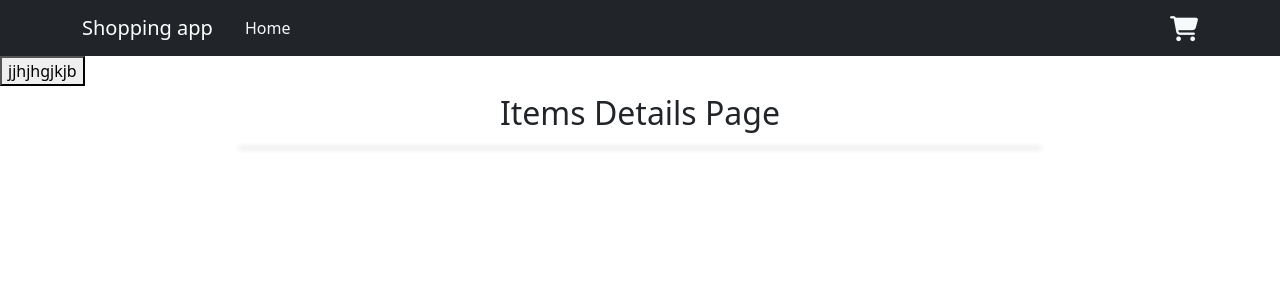
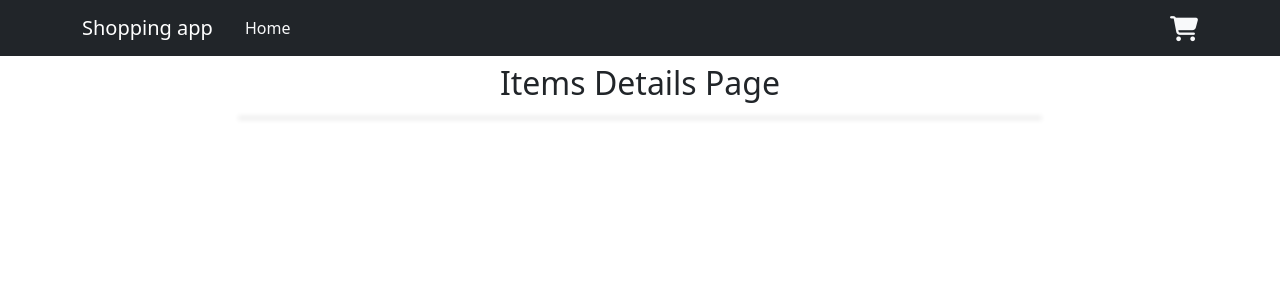
Before and after one commit to AkashTandekar1/Ecommerce_App, a React (Create React App) app: page /cartdetails/1 in a window 1280 px wide. Shown: the top 300 px of the page. Built offline with nearby package versions, Linux system fonts and the light colour scheme.

Commit message:
Emailing service integration done in payment component

```diff
--- a/src/App.js
+++ b/src/App.js
@@ -12,10 +12,11 @@ function App() {
   return (
     <div>
       <Header />
-      <Emailtesting />
+      {/* <Emailtesting /> */}
       <Routes>
         <Route path="/" element={<Cards />}></Route>
         <Route path="/cartdetails/:id" element={<CardDetails />}></Route>
+        {/* <Route path="/emailtesting" element={<Emailtesting/>}></Route> */}
       </Routes>
     </div>
   );
--- a/src/Components/Emailtesting.js
+++ b/src/Components/Emailtesting.js
@@ -1,42 +1,56 @@
 import emailjs from "@emailjs/browser";
-import React, { useRef } from "react";
+import React, { useEffect, useRef, useState } from "react";
+import { toast, ToastContainer } from "react-toastify";
 
 export default function Emailtesting() {
   // const form = useRef();
+
+  const [data, setData] = useState({
+    name: "Akash",
+    email: "tandekarakash6@gmail.com",
+    message: "Hello Akash ",
+  });
 
   const sendEmail = (e) => {
     e.preventDefault();
 
     emailjs
-      .sendForm(
-        "service_vl86f3q",
-        "template_20oc7bu",
-        values.current,
-        "tLBGSuno4d_1ZDUoW"
-      )
+      .send("service_vl86f3q", "template_20oc7bu", data, "tLBGSuno4d_1ZDUoW")
       .then(
         (result) => {
-          console.log(result.text);
+          console.log("Email sent successfully");
+          toast("Payment done Successfully!");
         },
         (error) => {
           console.log(error.text);
         }
       );
-
-    console.log("sdfsf");
   };
 
-  const values = {
-    name: "Akash",
-    email: "akashtandekar.uk1@gmail.com",
-    message: "Hi there",
-  };
+  try {
+    useEffect(() => {
+      sendEmail();
+    });
+  } catch (error) {
+    console.log(error);
+  }
+  console.log("email testing getting called");
 
   return (
     <div>
-      <button ref={values} onClick={sendEmail}>
-        jjhjhgjkjb
-      </button>
+      <button onClick={sendEmail}>jjhjhgjkjb</button>
+      <ToastContainer
+        position="top-center"
+        autoClose={1000}
+        hideProgressBar={false}
+        newestOnTop={false}
+        closeOnClick
+        rtl={false}
+        pauseOnFocusLoss
+        draggable
+        pauseOnHover
+        theme="light"
+      />
     </div>
   );
 }
--- a/src/Components/Paymentgateway.js
+++ b/src/Components/Paymentgateway.js
@@ -1,18 +1,42 @@
-import React from "react";
+import React, { useState } from "react";
+// import { useNavigate } from "react-router-dom";
 import StripeCheckout from "react-stripe-checkout";
 
+import Emailtesting from "./Emailtesting";
+
 export default function Paymentgateway() {
+  // const history = useNavigate();
+  const [carddata, setcardData] = useState(null);
+  const [success, setSucess] = useState(false);
+
   const onToken = (token) => {
     console.log(token);
+
+    const {
+      card: { funding },
+    } = token;
+
+    setcardData(funding);
+    console.log("After destructure" + JSON.stringify(funding));
+
+    //  history("/emailtesting");
+
+    setSucess(true);
   };
 
   return (
     <div>
-      <StripeCheckout
-        name="Add card details"
-        token={onToken}
-        stripeKey="pk_test_51MzI9tSDsFvXK5oeoL5zoyqvWb80mVuR7CQgS2M7WXpkwyj6QTgzgJKx8eJEzrBbCuInv9llem4T2rVEeZDE3k1700aIKhGR9T"
-      />
+      {success ? (
+        ""
+      ) : (
+        <StripeCheckout
+          name="Add card details"
+          token={onToken}
+          stripeKey="pk_test_51MzI9tSDsFvXK5oeoL5zoyqvWb80mVuR7CQgS2M7WXpkwyj6QTgzgJKx8eJEzrBbCuInv9llem4T2rVEeZDE3k1700aIKhGR9T"
+        />
+      )}
+
+      {success ? <Emailtesting /> : ""}
     </div>
   );
 }
--- a/src/Redux/Actions/Action.js
+++ b/src/Redux/Actions/Action.js
@@ -1,25 +1,21 @@
-
 export const ADD = (item) => {
   return {
     type: "ADD_CART",
-     payload: item
-    }
-}
-
+    payload: item,
+  };
+};
 
 // remove iteams
 export const DLT = (id) => {
   return {
     type: "RMV_CART",
-        payload: id
-    }
-}
-
-
+    payload: id,
+  };
+};
 
 export const REMOVE = (iteam) => {
   return {
     type: "RMV_ONE",
-        payload: iteam
-    }
-}
+    payload: iteam,
+  };
+};
```
Lines whose indentation alone changed are shown as unchanged.
